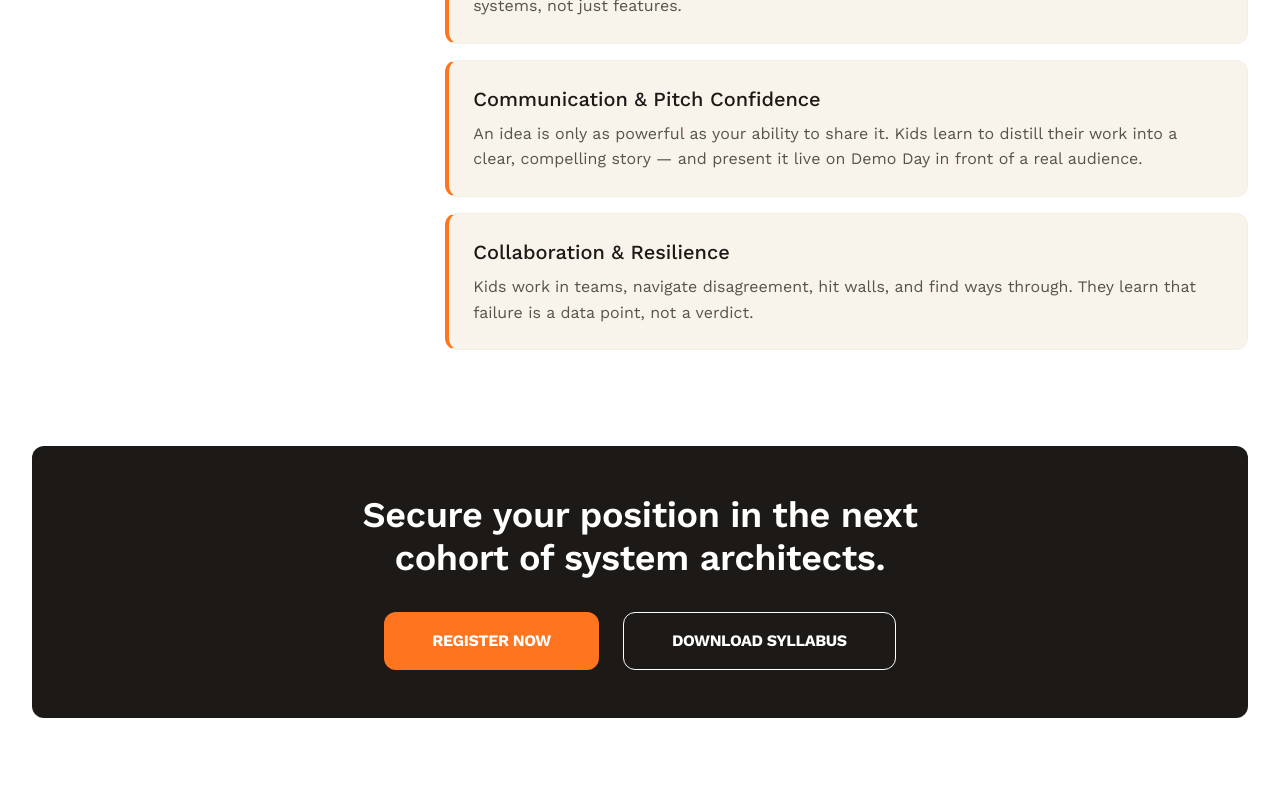
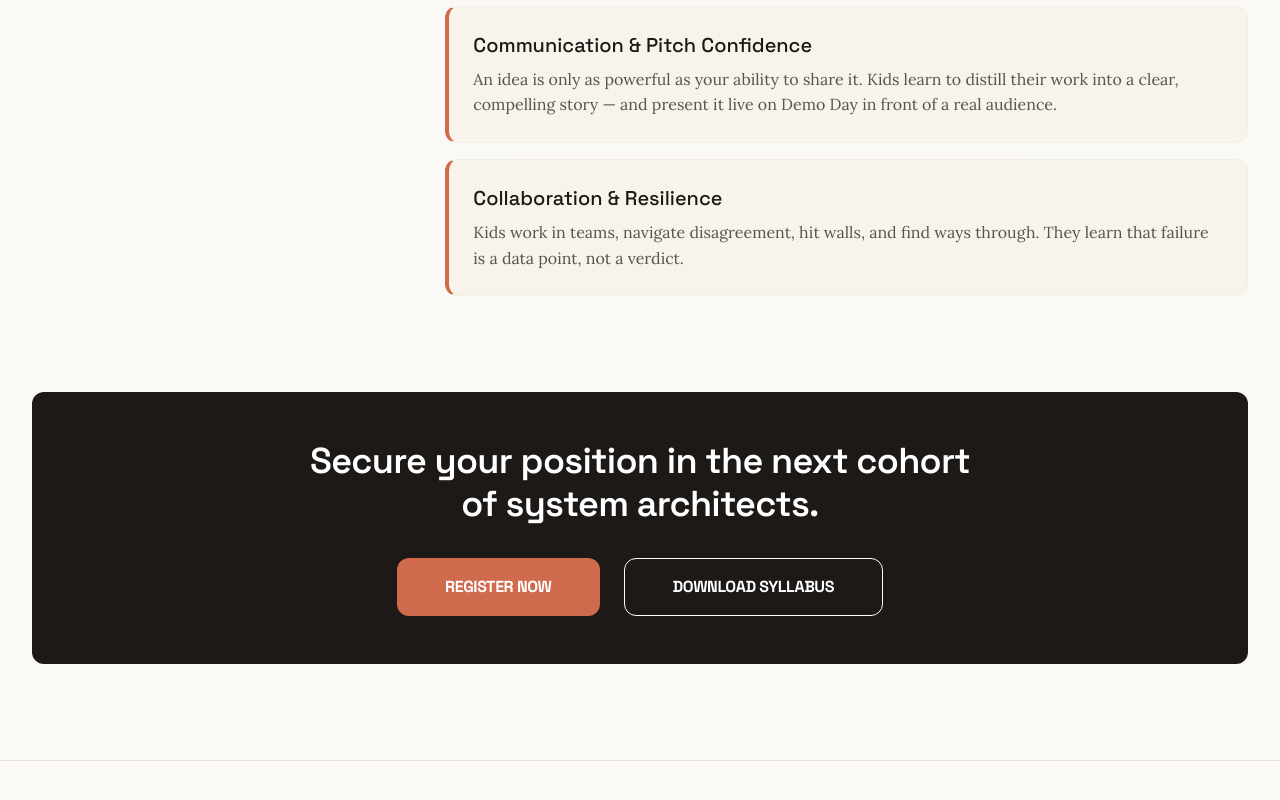
Before and after one commit to jguo108/bu_website, a Next.js app: page /programs/camps in a window 1280 px wide. Shown: the part 1596-2396 px from the top of the page. Built offline with nearby package versions, Linux system fonts and the light colour scheme.

Commit message:
update style

```diff
--- a/src/app/globals.css
+++ b/src/app/globals.css
@@ -1,24 +1,24 @@
 @import "tailwindcss";
 
 @theme inline {
-  --color-primary: #ff751f;
-  --color-primary-hover: #e66a1c;
-  --color-background: #ffffff;
+  --color-primary: #D06A4C;
+  --color-primary-hover: #b8573a;
+  --color-background: #FAF9F5;
   --color-surface: #fef9f0;
   --color-card: #ede8df;
   --color-border: #e6e1d9;
   --color-border-muted: #d9d3c9;
-  --color-on-surface: #1d1c17;
+  --color-on-surface: #141413;
   --color-on-surface-variant: #424938;
   --color-secondary: #5f5e5e;
   --color-inverse-surface: #32302b;
-  --color-inverse-on-surface: #f5f0e8;
+  --color-inverse-on-surface: #FAF9F5;
   --color-surface-container: #f2ede5;
   --color-surface-container-low: #f8f3eb;
   --color-surface-container-high: #ede7df;
   --color-surface-container-highest: #e7e2da;
   --color-outline-variant: #c2c9b3;
-  --color-accent-orange: #ff751f;
+  --color-accent-orange: #D06A4C;
   --color-tertiary-container: #a19e96;
 
   --spacing-xs: 4px;
@@ -43,14 +43,34 @@
 
   --radius-section: 32px;
 
-  --font-sans: var(--font-work-sans), "Work Sans", sans-serif;
+  --font-sans: "Styrene B", "Space Grotesk", sans-serif;
+  --font-serif: "Tiempos Text", "Lora", "Georgia", serif;
+  --font-mono: "Space Mono", "JetBrains Mono", monospace;
 }
 
 body {
-  background-color: #ffffff;
-  color: #1d1c17;
-  font-family: "Work Sans", sans-serif;
+  background-color: #FAF9F5;
+  color: #141413;
+  font-family: "Tiempos Text", "Lora", "Georgia", serif;
   -webkit-font-smoothing: antialiased;
+}
+
+h1, h2, h3, h4, h5, h6,
+button,
+a,
+input,
+select,
+textarea,
+.text-display-lg,
+.text-display-md,
+.text-headline-lg,
+.text-headline-md,
+.text-label-md {
+  font-family: "Styrene B", "Space Grotesk", sans-serif;
+}
+
+h1, h2 {
+  letter-spacing: -0.02em;
 }
 
 .material-symbols-outlined {
@@ -58,11 +78,11 @@ body {
 }
 
 .knowledge-block {
-  border-left: 4px solid #ff751f;
+  border-left: 4px solid var(--color-primary);
 }
 
 .knowledge-block-thin {
-  border-left: 1px solid #ff751f;
+  border-left: 1px solid var(--color-primary);
 }
 
 .sticker-card {
@@ -85,7 +105,7 @@ body {
 }
 
 .hover-protocol:hover {
-  border-color: #ff751f;
+  border-color: var(--color-primary);
   transform: scale(1.02);
   z-index: 10;
 }
@@ -100,7 +120,7 @@ body {
 .text-display-md {
   font-size: 36px;
   line-height: 1.2;
-  letter-spacing: -0.01em;
+  letter-spacing: -0.02em;
   font-weight: 600;
 }
 
@@ -132,15 +152,20 @@ body {
   line-height: 1.5;
 }
 
-.text-label-md {
-  font-size: 12px;
+.text-label-md,
+label,
+.tag,
+.date,
+.metadata {
+  font-size: 11px;
   line-height: 1.2;
-  letter-spacing: 0.05em;
+  letter-spacing: 0.12em !important;
   font-weight: 600;
+  text-transform: uppercase !important;
 }
 
 .text-code {
   font-size: 14px;
   line-height: 1.5;
-  font-family: monospace;
+  font-family: "Space Mono", "JetBrains Mono", monospace;
 }
--- a/src/app/layout.tsx
+++ b/src/app/layout.tsx
@@ -17,7 +17,7 @@ export default function RootLayout({
     <html lang="en" className="light">
       <head>
         <link
-          href="https://fonts.googleapis.com/css2?family=Work+Sans:wght@100..900&display=swap"
+          href="https://fonts.googleapis.com/css2?family=Space+Grotesk:wght@300..700&family=Lora:ital,wght@0,400..700;1,400..700&family=Space+Mono:ital,wght@0,400;0,700;1,400;1,700&family=JetBrains+Mono:ital,wght@0,300..800;1,300..800&display=swap"
           rel="stylesheet"
         />
         <link
```
